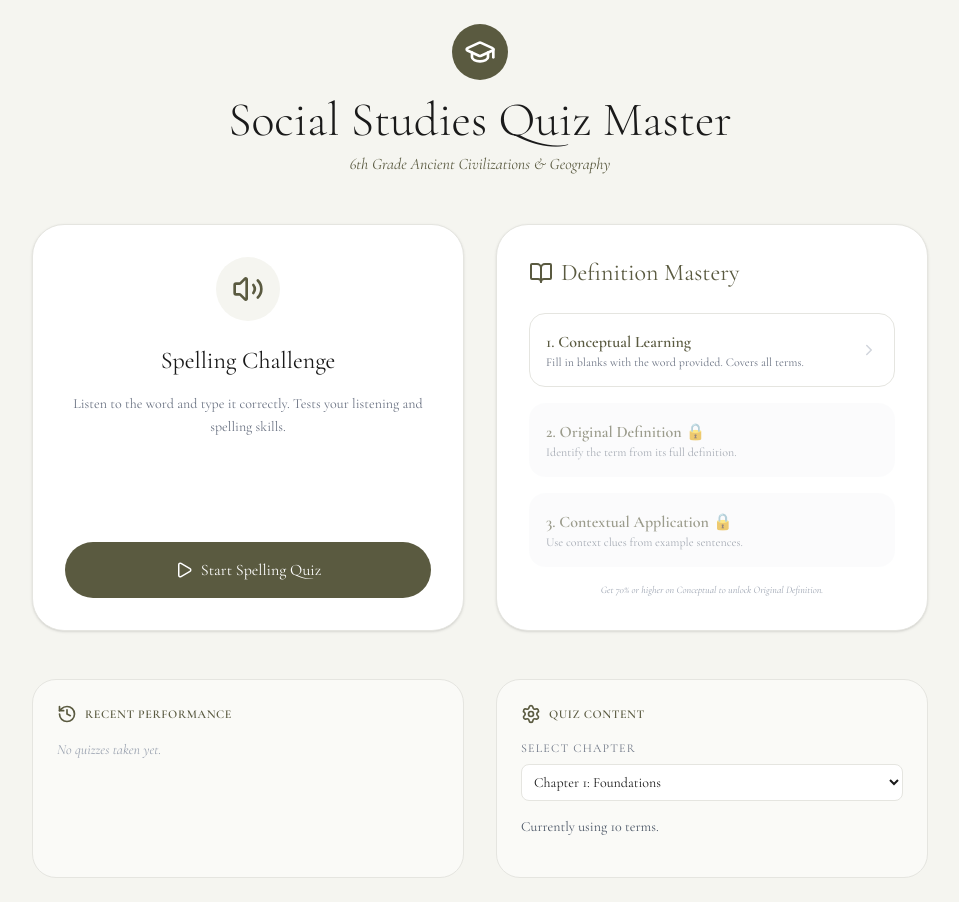
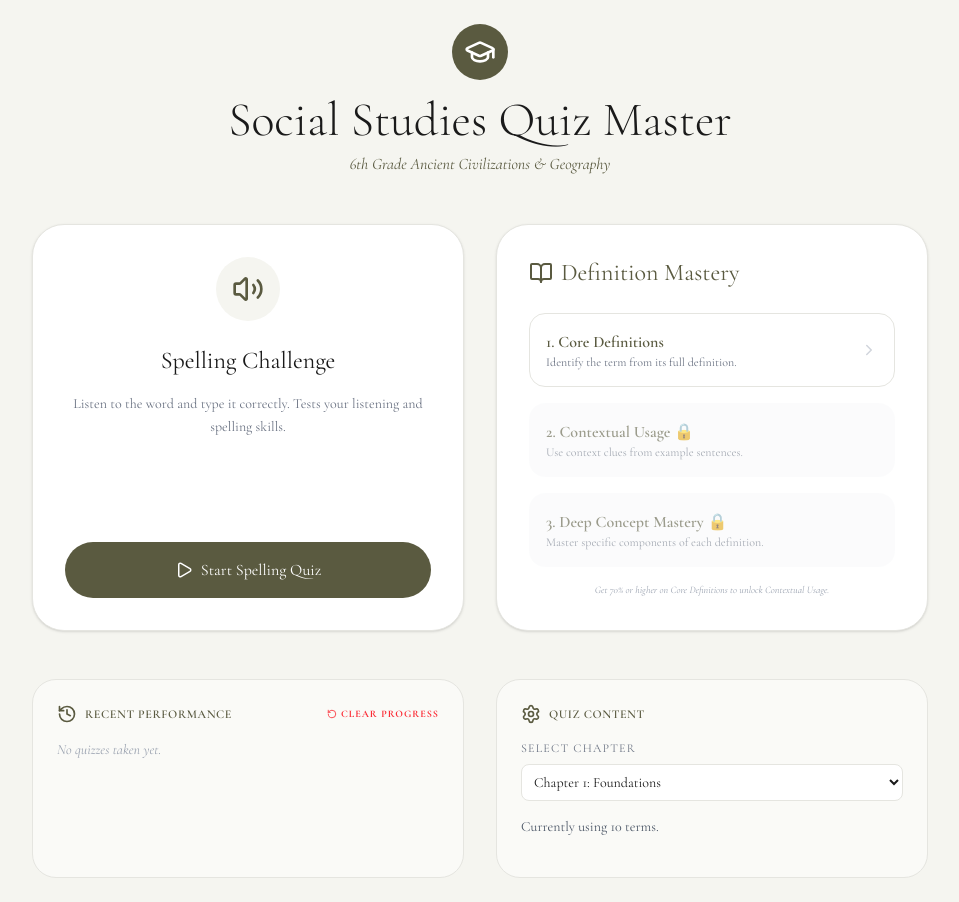
Before and after one commit to hoyajavis/social-studies-quiz, a React (Vite) app: page / in a window 1280 px wide. Shown: the whole page, without its empty margins (160-1119 px from the left). Built offline with nearby package versions, Linux system fonts and the light colour scheme.

Commit message:
feat: Add conceptual quiz mode and progress tracking
Introduces a new 'conceptual' quiz mode and updates the progress tracking system to support unlocking this new mode. Also adds a feature to clear all saved progress and high scores.

```diff
--- a/src/App.tsx
+++ b/src/App.tsx
@@ -27,8 +27,8 @@ export default function App() {
   const [feedback, setFeedback] = useState<{ isCorrect: boolean; message: string } | null>(null);
   const [highScores, setHighScores] = useState<HighScore[]>([]);
   const [progress, setProgress] = useState<Progress>({
-    definitionUnlocked: false,
-    contextualUnlocked: false
+    contextualUnlocked: false,
+    conceptualUnlocked: false
   });
   const [isLoadingAudio, setIsLoadingAudio] = useState(false);
 
@@ -59,10 +59,10 @@ export default function App() {
     // Update progress
     if (percentage >= 70) {
       let updatedProgress = { ...progress };
-      if (mode === 'conceptual') {
-        updatedProgress.definitionUnlocked = true;
-      } else if (mode === 'definition') {
+      if (mode === 'definition') {
         updatedProgress.contextualUnlocked = true;
+      } else if (mode === 'contextual') {
+        updatedProgress.conceptualUnlocked = true;
       }
       setProgress(updatedProgress);
       localStorage.setItem('social-studies-quiz-progress', JSON.stringify(updatedProgress));
@@ -195,6 +195,18 @@ export default function App() {
     setFeedback(null);
   };
 
+  const clearProgress = () => {
+    if (window.confirm("Are you sure you want to clear all progress and reset quiz levels?")) {
+      setHighScores([]);
+      setProgress({
+        contextualUnlocked: false,
+        conceptualUnlocked: false
+      });
+      localStorage.removeItem('social-studies-quiz-scores');
+      localStorage.removeItem('social-studies-quiz-progress');
+    }
+  };
+
   if (!mode || !state) {
     return (
       <div className="min-h-screen bg-[#F5F5F0] text-[#1A1A1A] p-6 font-serif">
@@ -244,39 +256,19 @@ export default function App() {
               </div>
 
               <div className="space-y-4">
-                {/* Mode 1: Conceptual */}
+                {/* Level 1: Core Definitions */}
                 <button
-                  onClick={() => startQuiz('conceptual')}
+                  onClick={() => startQuiz('definition')}
                   className="w-full p-4 rounded-2xl border border-[#E5E5E0] hover:border-[#5A5A40] transition-all text-left flex items-center justify-between group"
                 >
                   <div>
-                    <h3 className="font-semibold text-[#5A5A40]">1. Conceptual Learning</h3>
-                    <p className="text-xs text-gray-500">Fill in blanks with the word provided. Covers all terms.</p>
+                    <h3 className="font-semibold text-[#5A5A40]">1. Core Definitions</h3>
+                    <p className="text-xs text-gray-500">Identify the term from its full definition.</p>
                   </div>
                   <ChevronRight size={18} className="text-gray-300 group-hover:text-[#5A5A40]" />
                 </button>
 
-                {/* Mode 2: Original Definition */}
-                <button
-                  onClick={() => progress.definitionUnlocked && startQuiz('definition')}
-                  disabled={!progress.definitionUnlocked}
-                  className={cn(
-                    "w-full p-4 rounded-2xl border transition-all text-left flex items-center justify-between group",
-                    progress.definitionUnlocked
-                      ? "border-[#E5E5E0] hover:border-[#5A5A40]"
-                      : "bg-gray-50 border-transparent opacity-60 cursor-not-allowed"
-                  )}
-                >
-                  <div>
-                    <h3 className="font-semibold text-[#5A5A40]">
-                      2. Original Definition {!progress.definitionUnlocked && "🔒"}
-                    </h3>
-                    <p className="text-xs text-gray-500">Identify the term from its full definition.</p>
-                  </div>
-                  {progress.definitionUnlocked && <ChevronRight size={18} className="text-gray-300 group-hover:text-[#5A5A40]" />}
-                </button>
-
-                {/* Mode 3: Contextual */}
+                {/* Level 2: Contextual Usage */}
                 <button
                   onClick={() => progress.contextualUnlocked && startQuiz('contextual')}
                   disabled={!progress.contextualUnlocked}
@@ -289,22 +281,42 @@ export default function App() {
                 >
                   <div>
                     <h3 className="font-semibold text-[#5A5A40]">
-                      3. Contextual Application {!progress.contextualUnlocked && "🔒"}
+                      2. Contextual Usage {!progress.contextualUnlocked && "🔒"}
                     </h3>
                     <p className="text-xs text-gray-500">Use context clues from example sentences.</p>
                   </div>
                   {progress.contextualUnlocked && <ChevronRight size={18} className="text-gray-300 group-hover:text-[#5A5A40]" />}
                 </button>
+
+                {/* Level 3: Deep Concept Mastery */}
+                <button
+                  onClick={() => progress.conceptualUnlocked && startQuiz('conceptual')}
+                  disabled={!progress.conceptualUnlocked}
+                  className={cn(
+                    "w-full p-4 rounded-2xl border transition-all text-left flex items-center justify-between group",
+                    progress.conceptualUnlocked
+                      ? "border-[#E5E5E0] hover:border-[#5A5A40]"
+                      : "bg-gray-50 border-transparent opacity-60 cursor-not-allowed"
+                  )}
+                >
+                  <div>
+                    <h3 className="font-semibold text-[#5A5A40]">
+                      3. Deep Concept Mastery {!progress.conceptualUnlocked && "🔒"}
+                    </h3>
+                    <p className="text-xs text-gray-500">Master specific components of each definition.</p>
+                  </div>
+                  {progress.conceptualUnlocked && <ChevronRight size={18} className="text-gray-300 group-hover:text-[#5A5A40]" />}
+                </button>
               </div>
 
-              {!progress.definitionUnlocked && (
+              {!progress.contextualUnlocked && (
                 <p className="mt-4 text-[10px] text-gray-400 italic text-center">
-                  Get 70% or higher on Conceptual to unlock Original Definition.
+                  Get 70% or higher on Core Definitions to unlock Contextual Usage.
                 </p>
               )}
-              {progress.definitionUnlocked && !progress.contextualUnlocked && (
+              {progress.contextualUnlocked && !progress.conceptualUnlocked && (
                 <p className="mt-4 text-[10px] text-gray-400 italic text-center">
-                  Get 70% or higher on Original Definition to unlock Contextual.
+                  Get 70% or higher on Contextual Usage to unlock Deep Concept Mastery.
                 </p>
               )}
             </div>
@@ -312,9 +324,17 @@ export default function App() {
 
           <div className="mt-12 grid md:grid-cols-2 gap-8">
             <div className="bg-white/50 p-6 rounded-[24px] border border-[#E5E5E0]">
-              <div className="flex items-center gap-2 mb-4 text-[#5A5A40]">
-                <History size={20} />
-                <h3 className="font-semibold uppercase tracking-wider text-xs">Recent Performance</h3>
+              <div className="flex items-center justify-between mb-4">
+                <div className="flex items-center gap-2 text-[#5A5A40]">
+                  <History size={20} />
+                  <h3 className="font-semibold uppercase tracking-wider text-xs">Recent Performance</h3>
+                </div>
+                <button
+                  onClick={clearProgress}
+                  className="text-[10px] uppercase tracking-widest text-red-500 hover:text-red-700 font-bold flex items-center gap-1 transition-colors"
+                >
+                  <RotateCcw size={10} /> Clear Progress
+                </button>
               </div>
               {highScores.length === 0 ? (
                 <p className="text-sm text-gray-400 italic">No quizzes taken yet.</p>
--- a/src/data/chapter1.ts
+++ b/src/data/chapter1.ts
@@ -8,9 +8,9 @@ export const CHAPTER_1_QUESTIONS: Question[] = [
     category: "Vocabulary List #1",
     example: "These collections provide an excellent resource for finding a new interest and learning about American culture and history.",
     alternatives: [
-      { text: "These collections provide an excellent resource for finding a new interest and learning about American _______ and history.", answer: "culture" },
-      { text: "(n.) the _______, customs, arts, etc. of a particular social group, place, or time.", answer: "beliefs" },
-      { text: "(n.) the beliefs, customs, arts, etc. of a particular social _______, place, or time.", answer: "group" }
+      { text: "These collections provide an excellent resource for finding a new interest and learning about American __________ and history.", answer: "culture" },
+      { text: "(n.) the __________, customs, arts, etc. of a particular social group, place, or time.", answer: "beliefs" },
+      { text: "(n.) the beliefs, customs, arts, etc. of a particular social __________, place, or time.", answer: "group" }
     ]
   },
   {
@@ -20,9 +20,9 @@ export const CHAPTER_1_QUESTIONS: Question[] = [
     category: "Vocabulary List #1",
     example: "Akhenaten’s successor tried to steer religion back to polytheism.",
     alternatives: [
-      { text: "Akhenaten’s successor tried to steer religion back to _______.", answer: "polytheism" },
-      { text: "(n.) belief in or _______ of more than one god.", answer: "worship" },
-      { text: "(n.) belief in or worship of more than _______ god.", answer: "one" }
+      { text: "Akhenaten’s successor tried to steer religion back to __________.", answer: "polytheism" },
+      { text: "(n.) belief in or __________ of more than one god.", answer: "worship" },
+      { text: "(n.) belief in or worship of more than __________ god.", answer: "one" }
     ]
   },
   {
@@ -32,9 +32,9 @@ export const CHAPTER_1_QUESTIONS: Question[] = [
     category: "Vocabulary List #1",
     example: "Christianity, Islam, and Judaism are based on monotheism.",
     alternatives: [
-      { text: "Christianity, Islam, and Judaism are based on _______.", answer: "monotheism" },
-      { text: "(n.) the doctrine or belief that there is _______ one god.", answer: "only" },
-      { text: "(n.) the _______ or belief that there is only one god.", answer: "doctrine" }
+      { text: "Christianity, Islam, and Judaism are based on __________.", answer: "monotheism" },
+      { text: "(n.) the doctrine or belief that there is __________ one god.", answer: "only" },
+      { text: "(n.) the __________ or belief that there is only one god.", answer: "doctrine" }
     ]
   },
   {
@@ -44,9 +44,9 @@ export const CHAPTER_1_QUESTIONS: Question[] = [
     category: "Vocabulary List #1",
     example: "Give it more sun in cool climates and more shade in warm climates.",
     alternatives: [
-      { text: "Give it more sun in cool _______ and more shade in warm climates.", answer: "climates" },
-      { text: "(n.) the average course or condition of the _______ at a place usually over a period of years.", answer: "weather" },
-      { text: "(n.) the average course or condition of the weather at a place usually over a period of _______.", answer: "years" }
+      { text: "Give it more sun in cool __________ and more shade in warm climates.", answer: "climates" },
+      { text: "(n.) the average course or condition of the __________ at a place usually over a period of years.", answer: "weather" },
+      { text: "(n.) the average course or condition of the weather at a place usually over a period of __________.", answer: "years" }
     ]
   },
   {
@@ -56,9 +56,9 @@ export const CHAPTER_1_QUESTIONS: Question[] = [
     category: "Vocabulary List #1",
     example: "On the day of the equinox, both of Earth’s hemispheres get an equal amount of sunlight.",
     alternatives: [
-      { text: "On the day of the equinox, both of Earth’s _______ get an equal amount of sunlight.", answer: "hemispheres" },
-      { text: "(n.) _______ of a spherical or roughly spherical body (such as a planet).", answer: "half" },
-      { text: "(n.) half of a _______ or roughly spherical body (such as a planet).", answer: "spherical" }
+      { text: "On the day of the equinox, both of Earth’s __________ get an equal amount of sunlight.", answer: "hemispheres" },
+      { text: "(n.) __________ of a spherical or roughly spherical body (such as a planet).", answer: "half" },
+      { text: "(n.) half of a __________ or roughly spherical body (such as a planet).", answer: "spherical" }
     ]
   },
   {
@@ -68,9 +68,9 @@ export const CHAPTER_1_QUESTIONS: Question[] = [
     category: "Vocabulary List #1",
     example: "Longitude measures distances from the prime meridian.",
     alternatives: [
-      { text: "Longitude measures distances from the _______ _______.", answer: "prime meridian" },
-      { text: "(n.) the meridian of _______ degrees longitude which runs through the original site of the Royal Observatory.", answer: "0" },
-      { text: "(n.) the meridian of 0 degrees _______ which runs through the original site of the Royal Observatory.", answer: "longitude" }
+      { text: "Longitude measures distances from the __________ __________.", answer: "prime meridian" },
+      { text: "(n.) the meridian of __________ degrees longitude which runs through the original site of the Royal Observatory.", answer: "0" },
+      { text: "(n.) the meridian of 0 degrees __________ which runs through the original site of the Royal Observatory.", answer: "longitude" }
     ]
   },
   {
@@ -80,9 +80,9 @@ export const CHAPTER_1_QUESTIONS: Question[] = [
     category: "Vocabulary List #1",
     example: "Now the competitions that once united the fractured city-states of Greece connect people around the globe.",
     alternatives: [
-      { text: "Now the competitions that once united the fractured _______-_______ of Greece connect people around the globe.", answer: "city-states" },
-      { text: "(n.): an area consisting of a city and surrounding _______.", answer: "territory" },
-      { text: "(n.): an area _______ of a city and surrounding territory.", answer: "consisting" }
+      { text: "Now the competitions that once united the fractured __________-__________ of Greece connect people around the globe.", answer: "city-states" },
+      { text: "(n.): an area consisting of a city and surrounding __________.", answer: "territory" },
+      { text: "(n.): an area __________ of a city and surrounding territory.", answer: "consisting" }
     ]
   },
   {
@@ -92,9 +92,9 @@ export const CHAPTER_1_QUESTIONS: Question[] = [
     category: "Vocabulary List #1",
     example: "The witness refused to cooperate, hindering the investigation.",
     alternatives: [
-      { text: "The witness refused to cooperate, _______ the investigation.", answer: "hindering" },
-      { text: "(v.) to make _______ or difficult the progress of.", answer: "slow" },
-      { text: "(v.) to make slow or _______ the progress of.", answer: "difficult" }
+      { text: "The witness refused to cooperate, __________ the investigation.", answer: "hindering" },
+      { text: "(v.) to make __________ or difficult the progress of.", answer: "slow" },
+      { text: "(v.) to make slow or __________ the progress of.", answer: "difficult" }
     ]
   },
   {
@@ -104,9 +104,9 @@ export const CHAPTER_1_QUESTIONS: Question[] = [
     category: "Vocabulary List #1",
     example: "Warm weather encourages plant growth.",
     alternatives: [
-      { text: "Warm weather _______ plant growth.", answer: "encourages" },
-      { text: "(v.) to _______ on; to give help; to inspire with courage, etc.", answer: "spur" },
-      { text: "(v.) to spur on; to give help; to _______ with courage, etc.", answer: "inspire" }
+      { text: "Warm weather __________ plant growth.", answer: "encourages" },
+      { text: "(v.) to __________ on; to give help; to inspire with courage, etc.", answer: "spur" },
+      { text: "(v.) to spur on; to give help; to __________ with courage, etc.", answer: "inspire" }
     ]
   },
   {
@@ -116,9 +116,9 @@ export const CHAPTER_1_QUESTIONS: Question[] = [
     category: "Vocabulary List #1",
     example: "He won a significant amount of money.",
     alternatives: [
-      { text: "He won a _______ amount of money.", answer: "significant" },
-      { text: "(adj.) to be _______; to have meaning.", answer: "important" },
-      { text: "(adj.) to be important; to have _______.", answer: "meaning" }
+      { text: "He won a __________ amount of money.", answer: "significant" },
+      { text: "(adj.) to be __________; to have meaning.", answer: "important" },
+      { text: "(adj.) to be important; to have __________.", answer: "meaning" }
     ]
   }
 ];
--- a/src/types.ts
+++ b/src/types.ts
@@ -15,8 +15,8 @@ export interface Question {
 export type QuizMode = 'spelling' | 'conceptual' | 'definition' | 'contextual';
 
 export interface Progress {
-  definitionUnlocked: boolean;
   contextualUnlocked: boolean;
+  conceptualUnlocked: boolean;
 }
 
 export interface QuizState {
```
